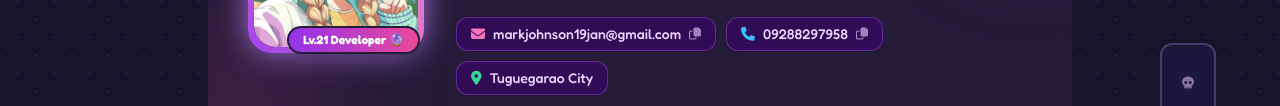
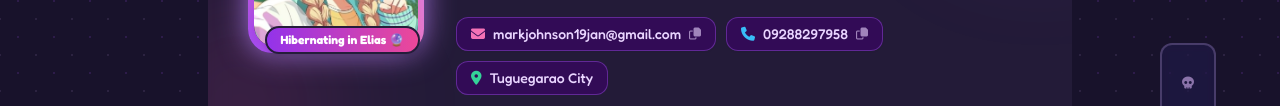
Before and after one commit to Mark-hub-afk/Portfolio, a plain HTML site: page index.html in a window 1280 px wide. Shown: the part 341-447 px from the top of the page. Drawn offline with nearby package versions, Linux system fonts and the light colour scheme.

Commit message:
wala lang

```diff
--- a/index.html
+++ b/index.html
@@ -163,7 +163,7 @@
                             </div>
                         </div>
                         <span class="absolute -bottom-2 right-1 bg-gradient-to-r from-purple-600 to-pink-500 text-white text-xs px-3.5 py-1 rounded-full font-bold shadow-md border-2 border-phantom-card animate-bounce">
-                            Lv.21 Developer 🔮
+                            Hibernating in Elias 🔮
                         </span>
                     </div>
 
```
